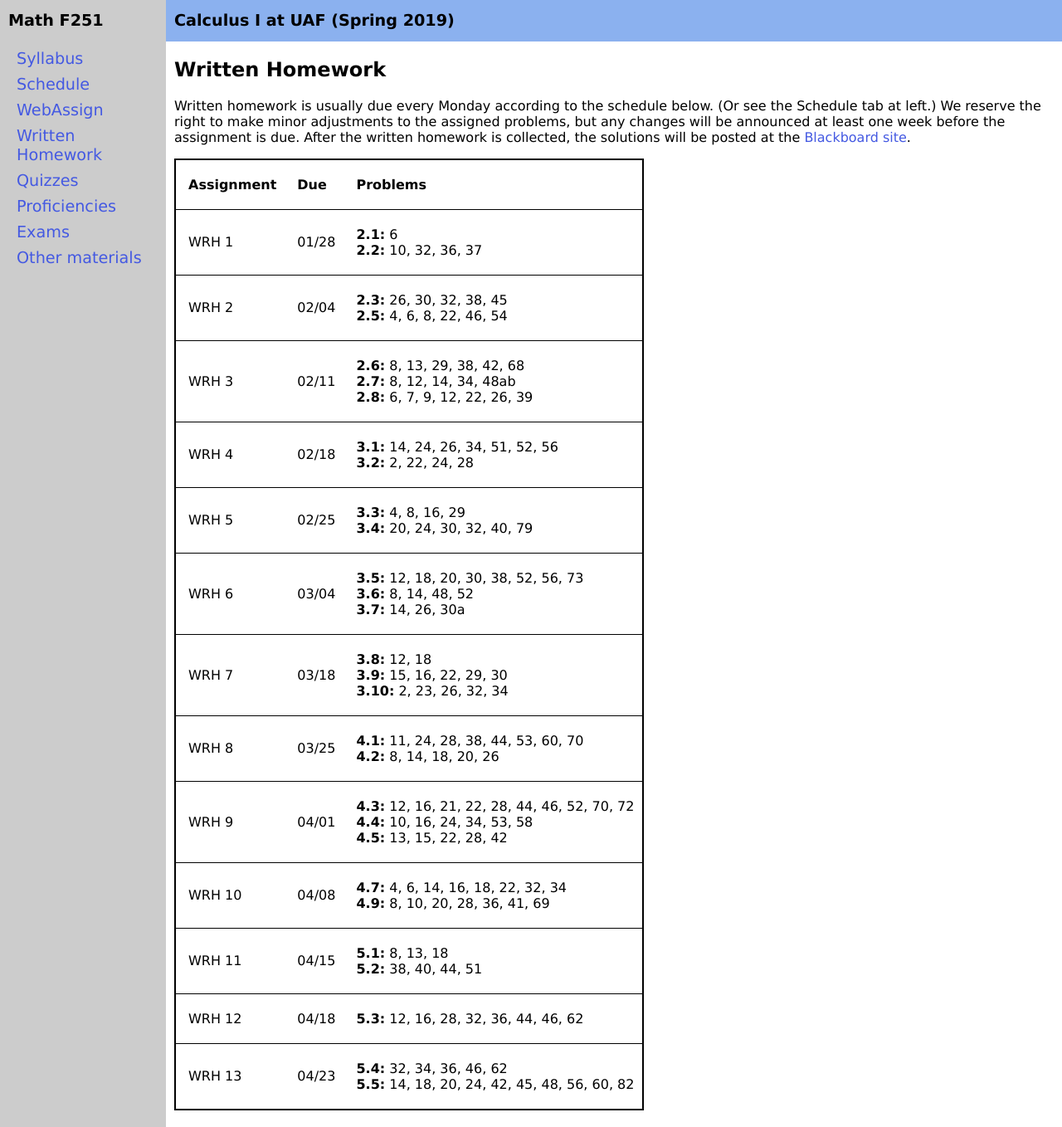
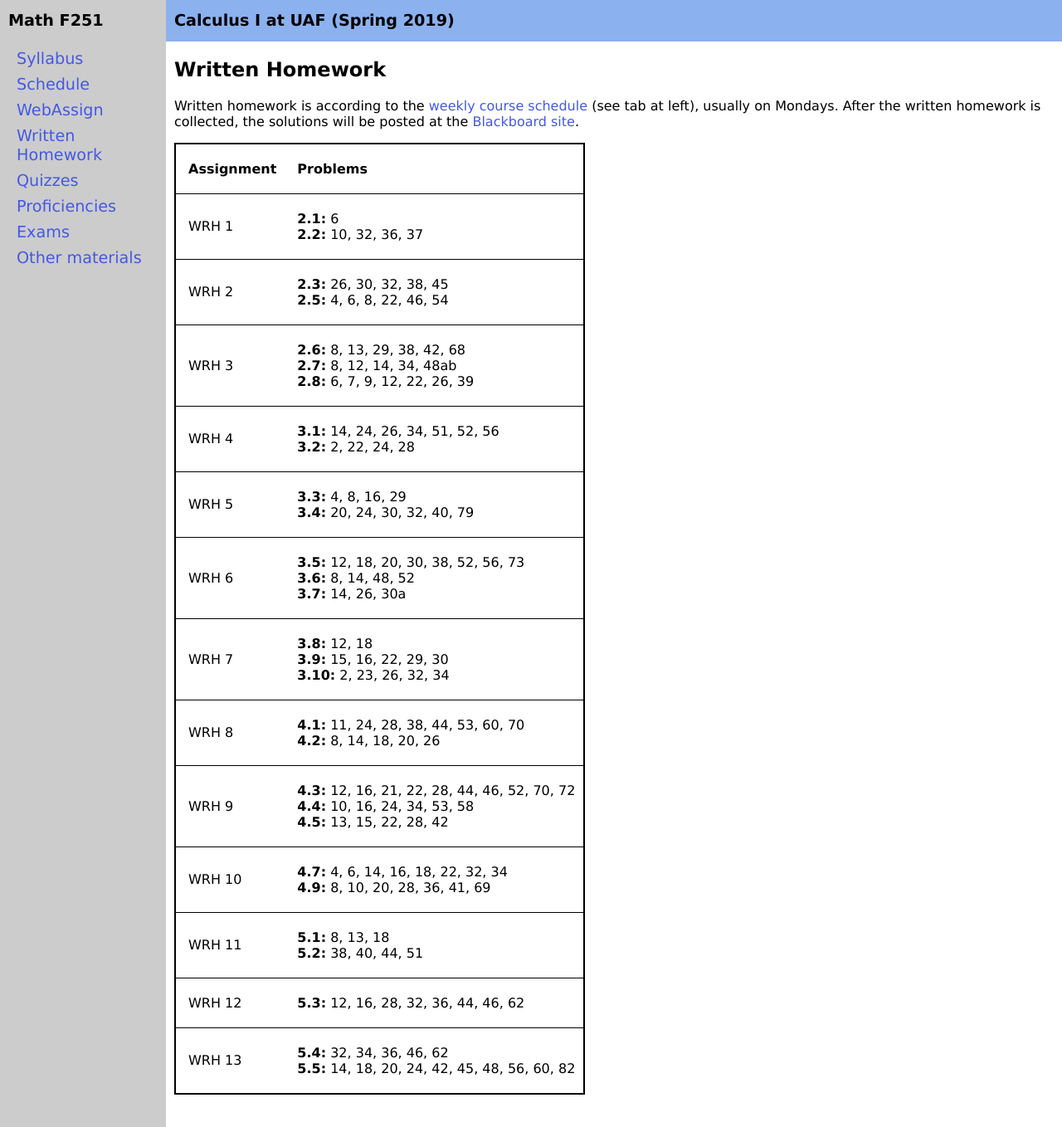
Before and after one commit to uaf-math/calc1, a Jekyll site: the page built from writtenhomework.md, in a window 1280 px wide and 1358 px high. Shown: the whole window at 83% size. Built offline with Jekyll 4.4.1, drawn with Linux system fonts in a browser that asks for light colours.

Commit message:
remove due dates from list of written homework problems (the dates appear on the schedule); clean text on written homework page

```diff
--- a/_data/written-homework.yml
+++ b/_data/written-homework.yml
@@ -1,5 +1,4 @@
 - name: "WRH 1"
-  due: 01/28
   problems:
     - section: 2.1
       exercises: 6
@@ -7,7 +6,6 @@
       exercises: 10, 32, 36, 37
 
 - name: WRH 2
-  due: 02/04
   problems:
     - section: 2.3
       exercises: 26, 30, 32, 38, 45
@@ -15,7 +13,6 @@
       exercises: 4, 6, 8, 22, 46, 54
 
 - name: WRH 3
-  due: 02/11
   problems:
     - section: 2.6
       exercises: 8, 13, 29, 38, 42, 68
@@ -25,7 +22,6 @@
       exercises: 6, 7, 9, 12, 22, 26, 39
 
 - name: WRH 4
-  due: 02/18
   problems:
     - section: 3.1
       exercises: 14, 24, 26, 34, 51, 52, 56
@@ -33,7 +29,6 @@
       exercises: 2, 22, 24, 28
 
 - name: WRH 5
-  due: 02/25
   problems:
     - section: 3.3
       exercises: 4, 8, 16, 29
@@ -41,7 +36,6 @@
       exercises: 20, 24, 30, 32, 40, 79
 
 - name: WRH 6
-  due: 03/04
   problems:
     - section: 3.5
       exercises: 12, 18, 20, 30, 38, 52, 56, 73
@@ -51,7 +45,6 @@
       exercises: 14, 26, 30a
 
 - name: WRH 7
-  due: 03/18
   problems:
     - section: 3.8
       exercises: 12, 18
@@ -61,7 +54,6 @@
       exercises: 2, 23, 26, 32, 34
 
 - name: WRH 8
-  due: 03/25
   problems:
     - section: 4.1
       exercises: 11, 24, 28, 38, 44, 53, 60, 70
@@ -69,7 +61,6 @@
       exercises: 8, 14, 18, 20, 26
 
 - name: WRH 9
-  due: 04/01
   problems:
     - section: 4.3
       exercises: 12, 16, 21, 22, 28, 44, 46, 52, 70, 72
@@ -79,7 +70,6 @@
       exercises: 13, 15, 22, 28, 42
 
 - name: WRH 10
-  due: 04/08
   problems:
     - section: 4.7
       exercises: 4, 6, 14, 16, 18, 22, 32, 34
@@ -87,7 +77,6 @@
       exercises: 8, 10, 20, 28, 36, 41, 69
 
 - name: WRH 11
-  due: 04/15
   problems:
   - section: 5.1
     exercises: 8, 13, 18
@@ -95,13 +84,11 @@
     exercises: 38, 40, 44, 51
 
 - name: WRH 12
-  due: 04/18
   problems:
     - section: 5.3
       exercises: 12, 16, 28, 32, 36, 44, 46, 62
 
 - name: WRH 13
-  due: 04/23
   problems:
     - section: 5.4
       exercises: 32, 34, 36, 46, 62
--- a/_includes/homeworktable.md
+++ b/_includes/homeworktable.md
@@ -1,9 +1,9 @@
 <div class="x-scroll">
 <table class="asst-table">
-<tr><th>Assignment</th><th>Due</th><th>Problems</th></tr>
+<tr><th>Assignment</th><th>Problems</th></tr>
 {% for asst in include.data %}
 <tr style="">
-<td>{{asst.name}}</td><td>{{asst.due}}</td>
+<td>{{asst.name}}</td>
 <td>
 {% for part in asst.problems} %}
 <b>{{part.section}}:</b> {{part.exercises}}<br>
--- a/writtenhomework.md
+++ b/writtenhomework.md
@@ -5,6 +5,6 @@ title: Written Homework
 
 ## Written Homework
 
-Written homework is usually due every Monday according to the schedule below.  (Or see the Schedule tab at left.)  We reserve the right to make minor adjustments to the assigned problems, but any changes will be announced at least one week before the assignment is due.  After the written homework is collected, the solutions will be posted at the [Blackboard site](https://classes.alaska.edu/).
+Written homework is according to the [weekly course schedule](assets/general/Spring2019/MATH251-Schedule.pdf) (see tab at left), usually on Mondays.  After the written homework is collected, the solutions will be posted at the [Blackboard site](https://classes.alaska.edu/).
 
 {% include homeworktable.md  data=site.data.written-homework%}
```
